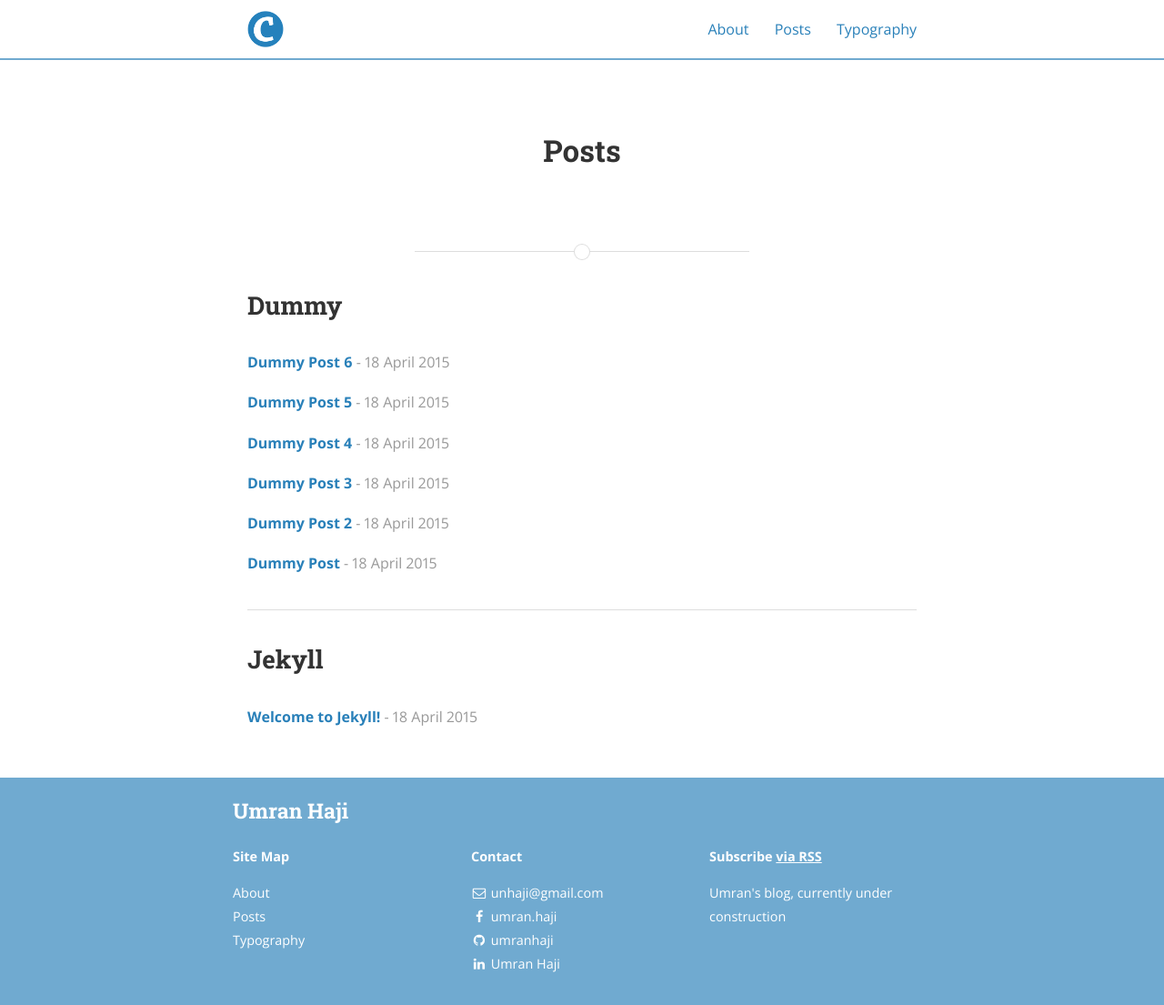
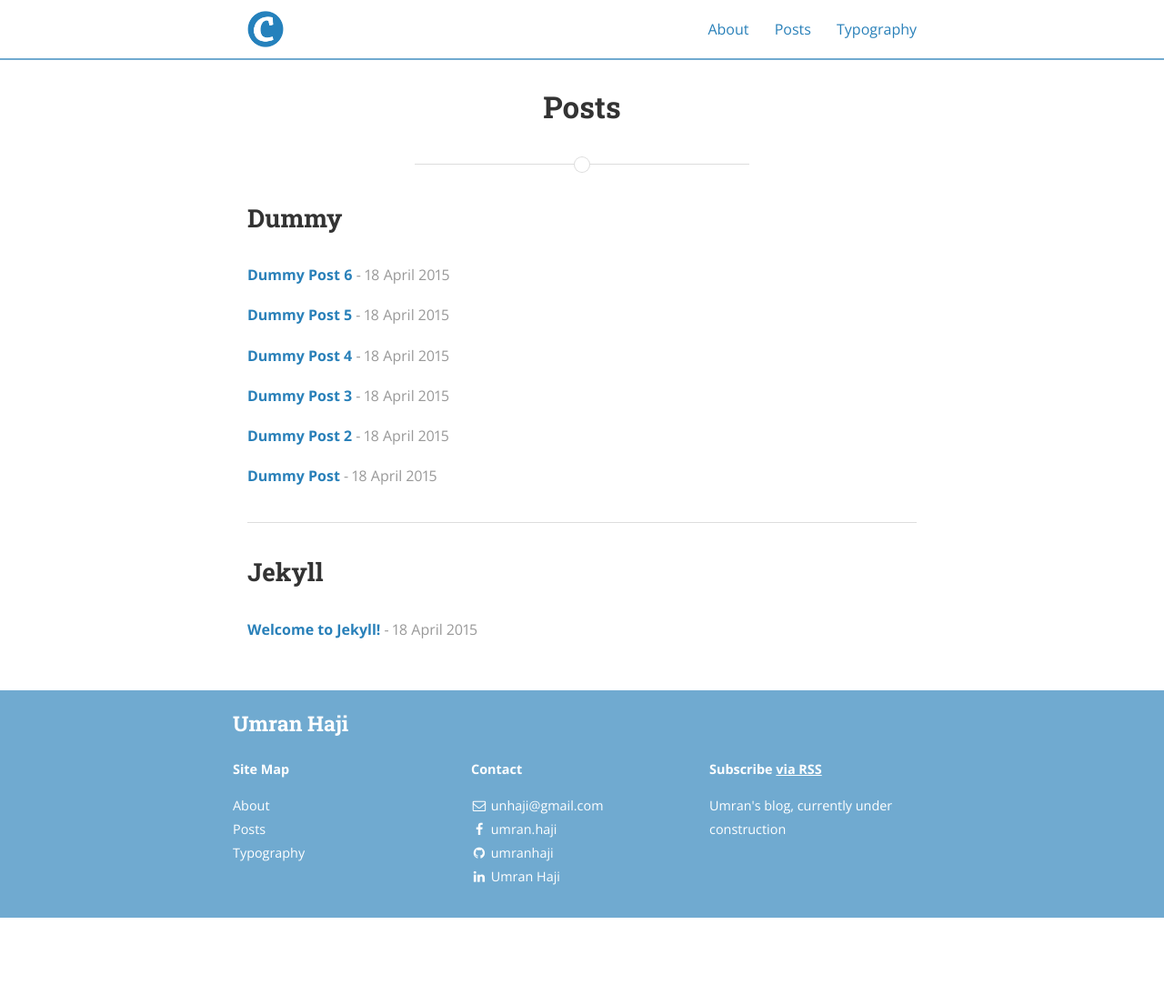
Before and after one commit to umranhaji/umranhaji.github.io, a Jekyll site: the page built from posts.html, in a window 1280 px wide. Shown: the whole page at 91% size. Built offline with Jekyll 4.4.1, drawn with Linux system fonts in a browser that asks for light colours; nearby versions of some CDN libraries; after the commit the page ends 1009 px from its top, so only the background shows below that.

Commit message:
Updated '_layouts/page.html' via CloudCannon

```diff
--- a/_layouts/page.html
+++ b/_layouts/page.html
@@ -4,28 +4,9 @@
 <div class="wrapper">
 <div class="page">
 
-
-
-
-
-<div class="post-header-container {% if page.cover %}has-cover{% endif %}" {% if page.cover %}style="background-image: url({{ page.cover | prepend: site.baseurl }});"{% endif %}>
-  <div class="scrim {% if page.cover %}has-cover{% endif %}">
-    <header class="post-header">
-      <h1 class="title">{{ page.title }}</h1>
-<!--      <p class="info">by <strong>{{ page.author }}</strong></p>   -->
-    </header>
-  </div>
-</div>
-
-
-
-
-
-
-
-<!--  <header class="post-header">
+  <header class="post-header">
     <h1 class="post-title">{{ page.title }}</h1>
-  </header> -->
+  </header>
 
   {% include page_divider.html %}
 
```
